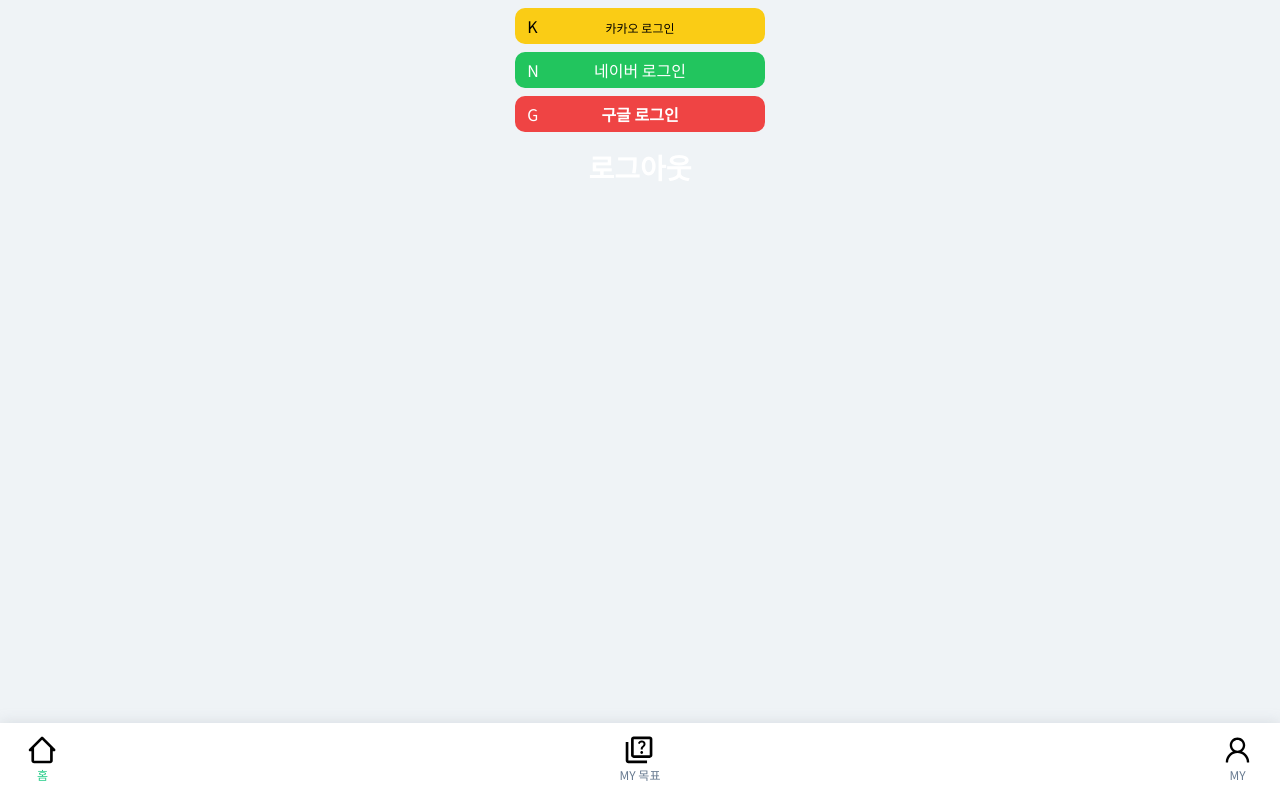
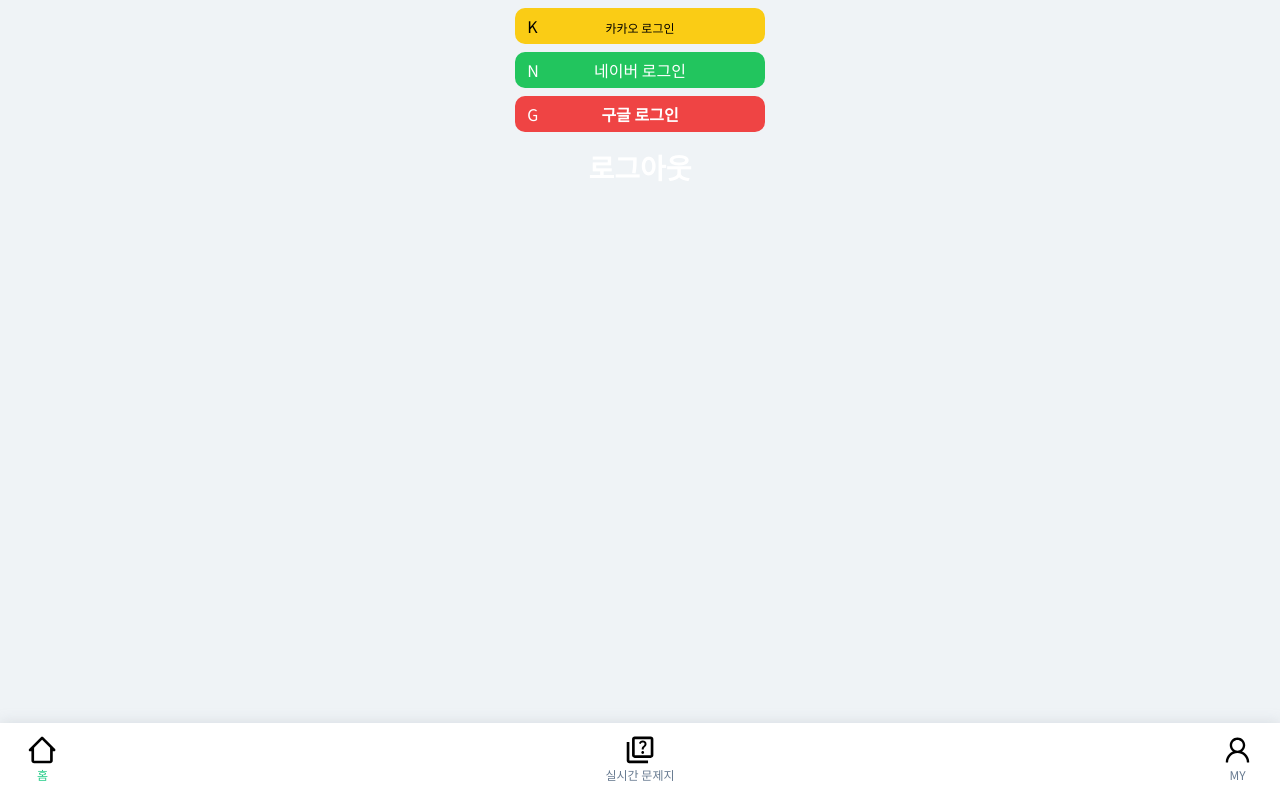
Before and after one commit to dnd-side-project/dnd-7th-9-frontend, a Next.js app: page / in a window 1280 px wide. Built offline with nearby package versions, Linux system fonts and the light colour scheme.

Commit message:
fix : my 목표 -> 실시간 문제지

```diff
--- a/src/app.component/navigation/FooterNav.tsx
+++ b/src/app.component/navigation/FooterNav.tsx
@@ -15,7 +15,7 @@ export default function FooterNav({ curUrl }: Props) {
 		{
 			iconUrl: Url.updatedQuizzes,
 			Icon: <QuizIcon fill={fillColor(Url.updatedQuizzes)} />,
-			name: 'MY 목표',
+			name: '실시간 문제지',
 		},
 		{ iconUrl: Url.mypage, Icon: <UserIcon fill={fillColor(Url.mypage)} />, name: 'MY' },
 	];
```
